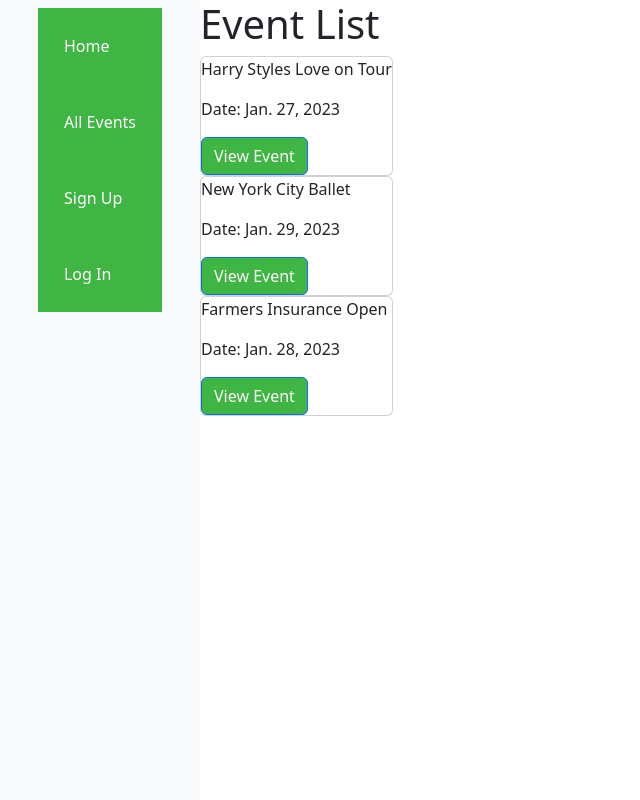
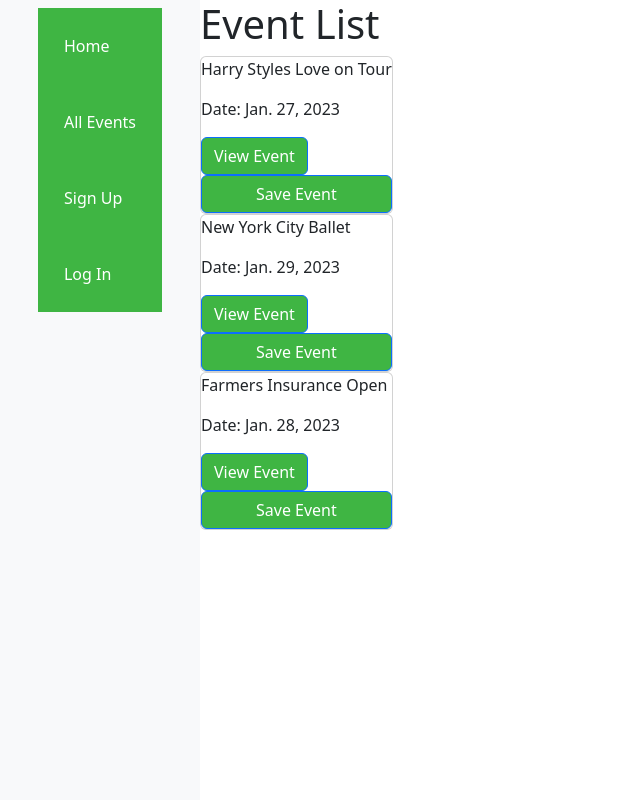
Before and after one commit to trynceb/events-r-us, a Django app: page /events/ in a window 1280 px wide. Shown: the whole page, without its empty margins (0-640 px from the left). Run offline with Django 4.2, Linux system fonts and the light colour scheme; data comes from the database, SQL or seed files in the repository.

Commit message:
my events functionality

```diff
--- a/main_app/templates/events/index.html
+++ b/main_app/templates/events/index.html
@@ -12,7 +12,7 @@
         <p>Date: {{ event.date }}</p>
         <a href="{% url 'details' event.id %}" class="btn btn-primary">View Event</a>
     </div>
-    </a>
+    <a href="{% url 'event_add' event.id %}" class="btn btn-primary">Save Event</a>
 </div>
 {% endfor %}
 
--- a/main_app/urls.py
+++ b/main_app/urls.py
@@ -10,6 +10,7 @@
     path('events/<int:event_id>/reviews/create/', views.ReviewCreate.as_view(), name='review_create'),
     path('reviews/<int:review_id>/update/', views.ReviewUpdate.as_view(), name="review_update"),
     path('events/reviews/<int:review_id>/delete/', views.ReviewDelete.as_view(), name='review_delete'),
-    path('my-events/', views.my_events, name='my_events'),
+    path('my-events/', views.MyEventsView.as_view(), name='my_events'),
+    path('events/<int:event_id>/add/', views.EventAddView.as_view(), name='event_add'),
     path('my-events/<int:event_id>/delete/', views.MyEventsDelete.as_view(), name='my_events_delete'),
 ]
--- a/main_app/views.py
+++ b/main_app/views.py
@@ -82,13 +82,20 @@
         event = self.object.event
         return reverse('details', kwargs={'pk': event.pk})
 
-@login_required
-def my_events(request):
-    try:
-        events = request.user.profile.events.all()
-        return render(request, 'my_events.html', {'events': events})
-    except:
-        return render(request, 'my_events.html', {'events': None})
+class MyEventsView(LoginRequiredMixin, ListView):
+    model = Events
+    template_name = 'my_events.html'
+    context_object_name = 'event_list'
+
+    def get_queryset(self):
+        return self.request.user.my_events.all()
+
+class EventAddView(LoginRequiredMixin, View):
+    def post(self, request, event_id):
+        event = Events.objects.get(pk=event_id)
+        user = request.user
+        user.my_events.add(event)
+        return redirect(reverse('my_events'))
 
 class MyEventsDelete(LoginRequiredMixin, DeleteView):
     model = Events
```
Lines whose indentation alone changed are shown as unchanged.
